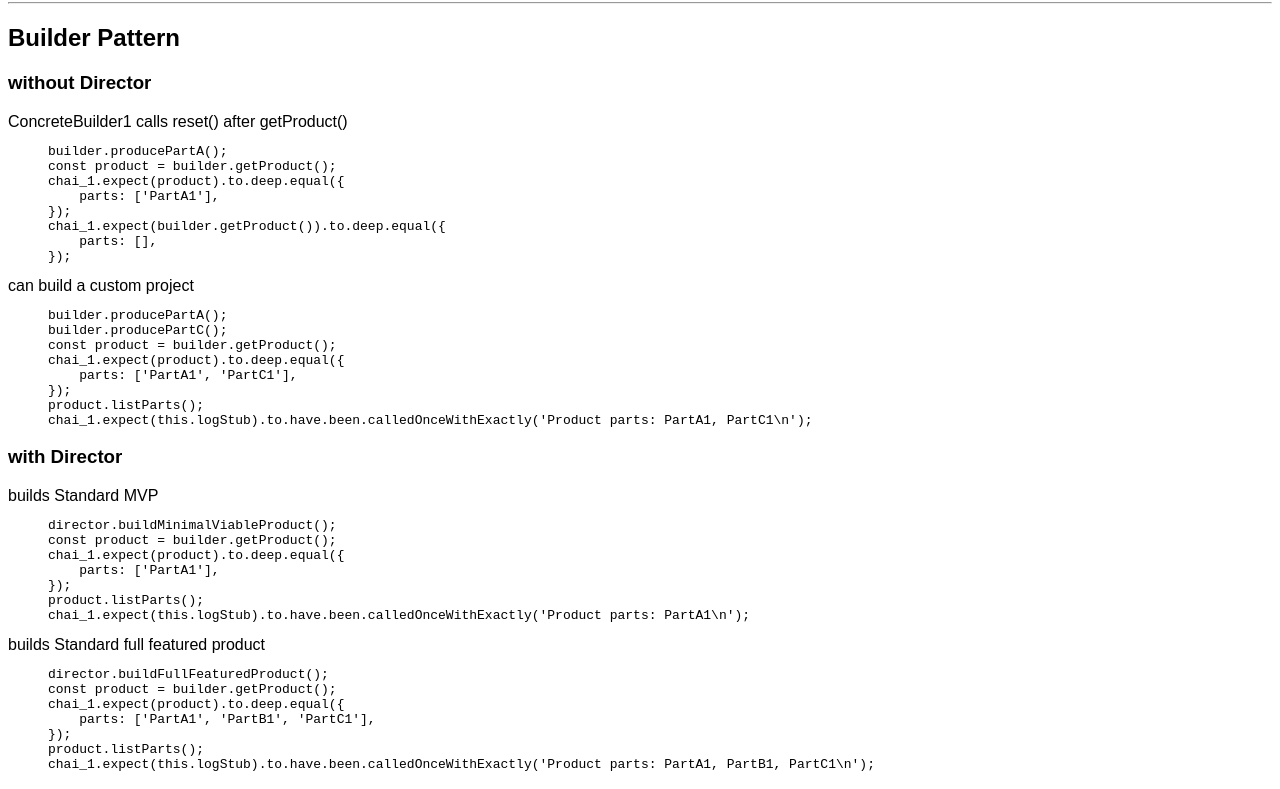
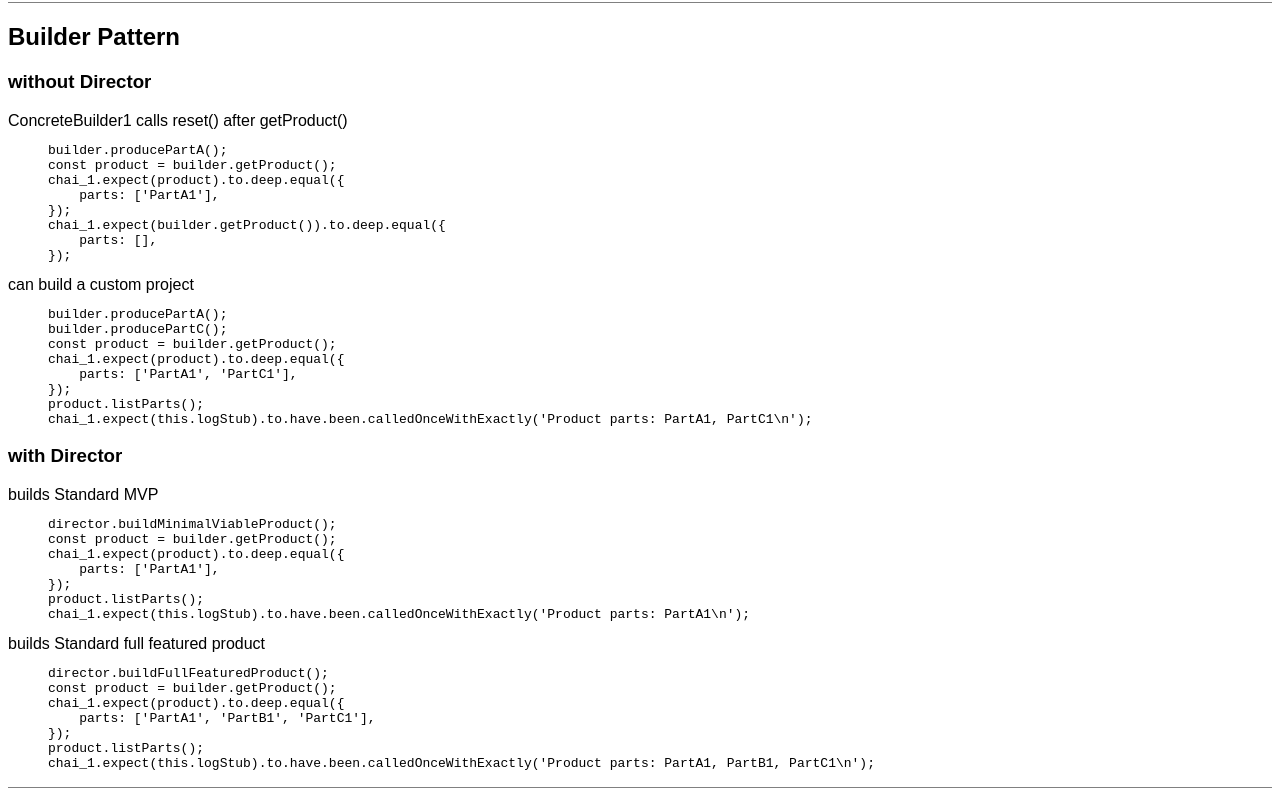
Before and after one commit to scraggo/design-patterns-refactoring-guru, a website: page docs/index.html in a window 1280 px wide. Shown: the part 58-847 px from the top of the page. Drawn offline with Linux system fonts and the light colour scheme.

Commit message:
Update docs styling

```diff
--- a/docs/index.html
+++ b/docs/index.html
@@ -1,9 +1,8 @@
 <!DOCTYPE html>
 <html lang="en">
-
   <head>
-  <meta charset="UTF-8">
-  <meta name="viewport" content="width=device-width, initial-scale=1.0">
+    <meta charset="UTF-8" />
+    <meta name="viewport" content="width=device-width, initial-scale=1.0" />
     <title>design-patterns</title>
     <style>
       body {
@@ -17,8 +16,8 @@
         text-align: center;
       }
 
-    header hr {
-      margin: 16px 0;
+      main > section {
+        border-top: 1px solid grey;
       }
     </style>
   </head>
@@ -26,10 +25,13 @@
   <body>
     <header>
       <div class="main-title">
-      <a href="https://github.com/scraggo/design-patterns-refactoring-guru" rel="noopener"
-        target="_blank">design-patterns-refactoring-guru on github</a>
+        <a
+          href="https://github.com/scraggo/design-patterns-refactoring-guru"
+          rel="noopener"
+          target="_blank"
+          >design-patterns-refactoring-guru on github</a
+        >
       </div>
-    <hr />
     </header>
   <main>
     <section class="suite">
```
Also changed, not shown: src/head.html (+10 -8 lines). Lines whose indentation alone changed are shown as unchanged.
